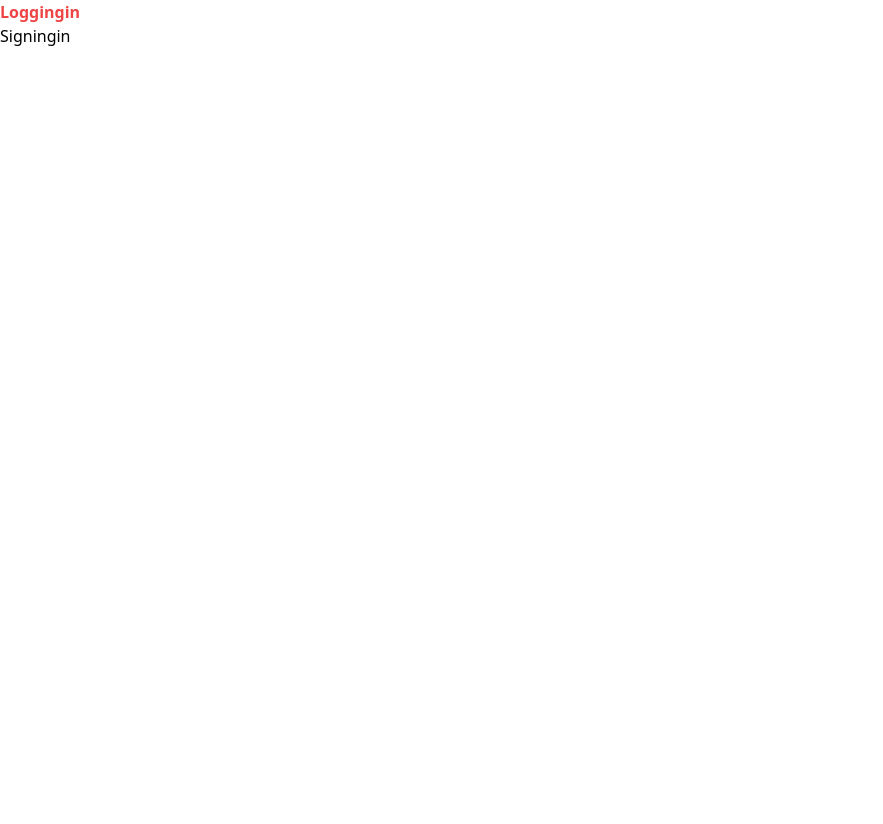
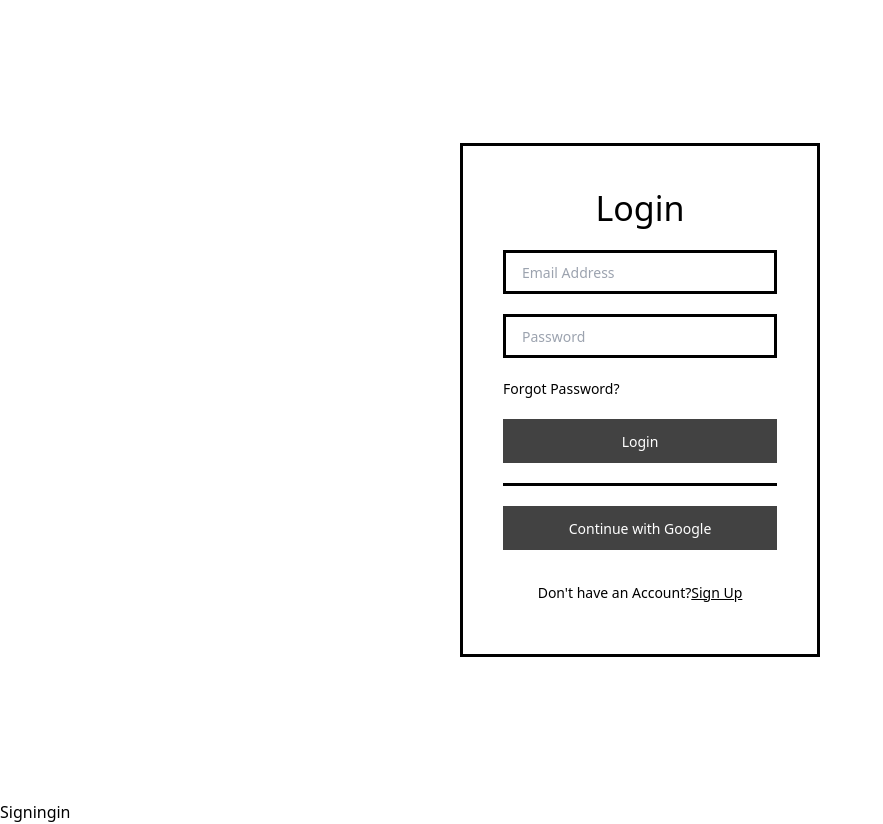
Before and after one commit to jeannyinthelamp/sycamore.ai, a React (Create React App) app: page / in a window 1280 px wide. Shown: the whole page, without its empty margins (0-883 px from the left). Before the commit the page ends 800 px from the top, so only its background shows below. Built offline with nearby package versions, Linux system fonts and the light colour scheme.

Commit message:
login page done

```diff
--- a/src/Components/Login/Loggingin.js
+++ b/src/Components/Login/Loggingin.js
@@ -1,7 +1,48 @@
 import React from "react";
 
 const Loggingin = () => {
-    return <div className="text-red-500 font-bold">Loggingin</div>;
+    return (
+        <div className="flex items-center justify-center h-screen">
+            <div className="border-[3px] border-black p-[40px]">
+                <div className="flex items-center">
+                    <div className="text-[34px]  mb-[20px] w-[274px] h-[44px] flex items-center justify-center">
+                        Login
+                    </div>
+                </div>
+                <div className="flex flex-col">
+                    <div className="mb-[20px]">
+                        <input
+                            className="w-[274px] h-[44px] border-black border-[3px] text-[14px] px-[16px] py-[13px]"
+                            type="text"
+                            placeholder="Email Address" // Add a placeholder for the input
+                        />
+                    </div>
+                    <div className="mb-[20px]">
+                        <input
+                            className="w-[274px] h-[44px] border-black border-[3px] text-[14px] px-[16px] py-[13px]"
+                            type="text"
+                            placeholder="Password" // Add a placeholder for the input
+                        />
+                    </div>
+                    <p className="text-[14px] pb-[20px]">Forgot Password?</p>
+                    <div className="mb-[20px] w-[274px] h-[44px] bg-[#424242] text-white text-[14px] flex items-center justify-center">
+                        Login
+                    </div>
+
+                    <div className="mb-[20px] w-[274px] h-[3px] bg-black"></div>
+                    <div className="mb-[20px] w-[274px] h-[44px] bg-[#424242] text-white text-[14px] flex items-center justify-center">
+                        Continue with Google
+                    </div>
+                    <p className="text-[14px] w-[274px] h-[44px] flex items-center justify-center">
+                        Don't have an Account?{" "}
+                        <span className="underline underline-offset-1 cursor-pointer">
+                            Sign Up
+                        </span>
+                    </p>
+                </div>
+            </div>
+        </div>
+    );
 };
 
 export default Loggingin;
```
